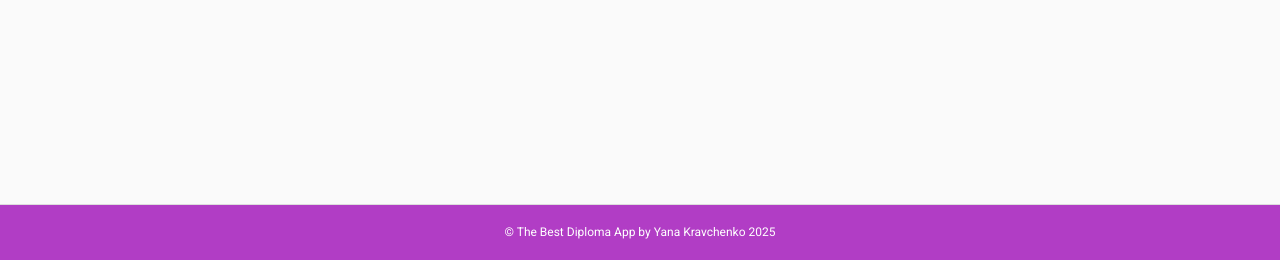
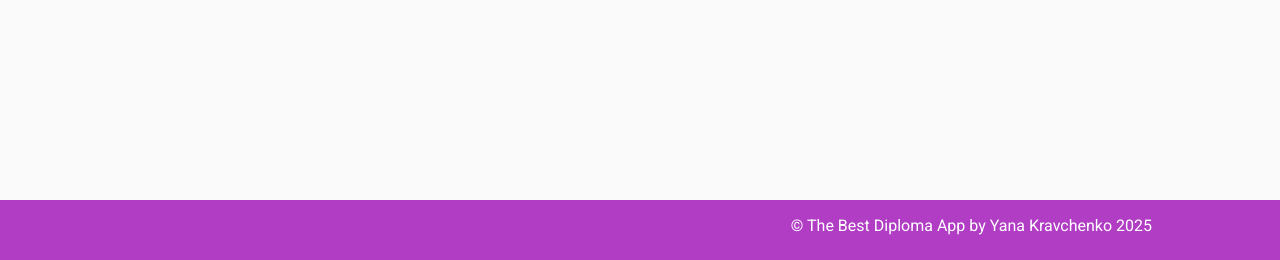
Before and after one commit to qetra4/Diploma_App, a Django app: page / in a window 1280 px wide. Shown: the part 540-800 px from the top of the page. Run offline with Django 5.2, Linux system fonts and the light colour scheme; some libraries are stand-ins or nearby versions.

Commit message:
Footer updated

```diff
--- a/data/static/data/main.css
+++ b/data/static/data/main.css
@@ -91,28 +91,3 @@ a.article-title:hover {
 .account-heading {
   font-size: 2.5rem;
 }
-
-footer {
- position: sticky!important;
- top: 100%;
- padding-top:25px;
- padding-bottom:25px;
- border-top:1px solid #ddd;
-}
-
-footer p {
- margin:2px;
- text-align:center;
- padding:0 40px;
- color:#fff;
- font-size:12px;
-}
-
-footer a{
-  color:#777
-}
-
-footer a:hover {
-  color:#777;
-  text-decoration: none;
-}
--- a/data/templates/data/base.html
+++ b/data/templates/data/base.html
@@ -45,13 +45,19 @@
             padding: 1.3vw 0;
         }
 
-        .footer {
-            background-color: rgb(177, 61, 197); /* Темно-лавандовый для футера */
-            font-size: large;
-            color: white;
-            padding: 1.3vw 0;
+        body > footer.footer {
+            background-color: rgb(177, 61, 197) !important;
+            font-size: 1em !important;
+            color: white !important;
+            padding: 1.3vw 0 !important;
             text-align: right !important;
-            width: 100%;
+            width: 100% !important;
+            padding-right: 10vw !important;
+            padding-top: 2vw !important;
+            display: flex; /* Включаем Flexbox */
+            align-items: center; /* Выравниваем текст по вертикали по центру */
+            justify-content: flex-end; /* Выравниваем текст по правому краю */
+            height: 60px; /* Задаем высоту футера (можно изменить под ваши нужды) */
         }
 
         .centered-text {
```
